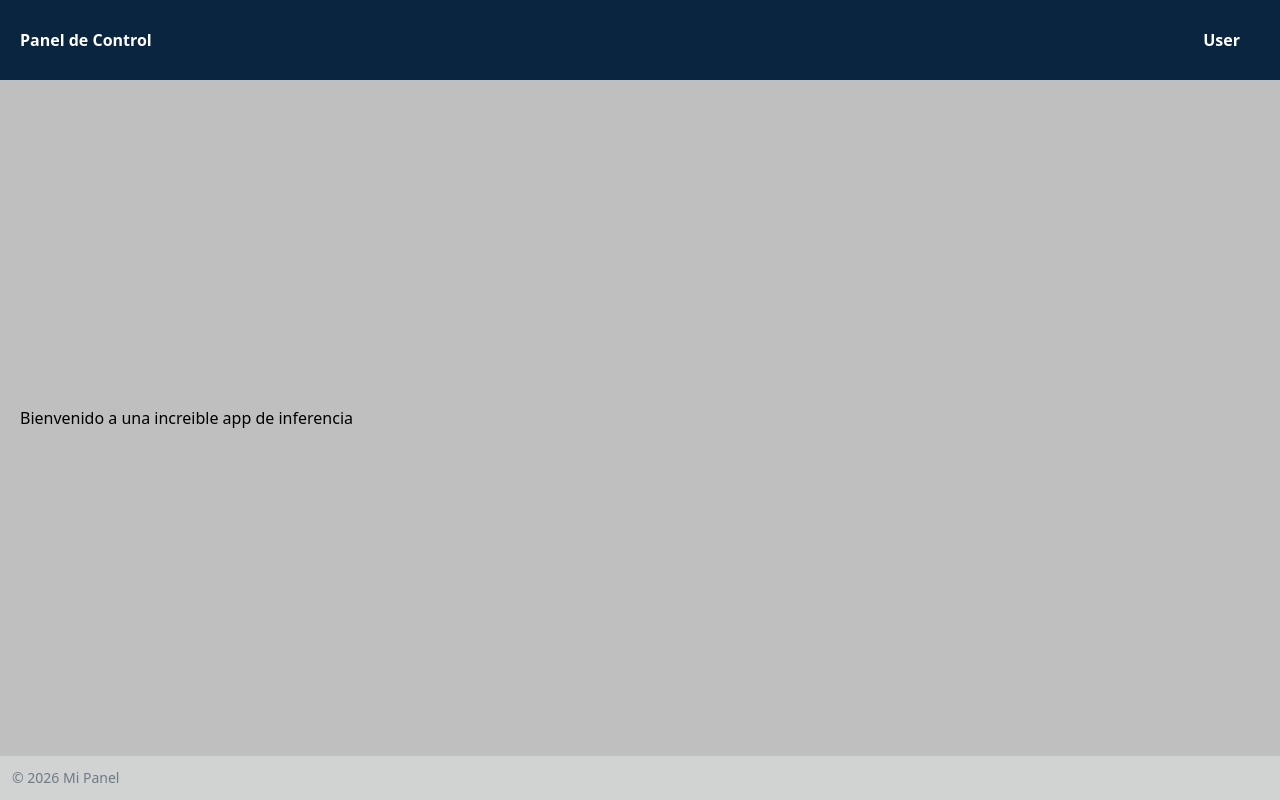
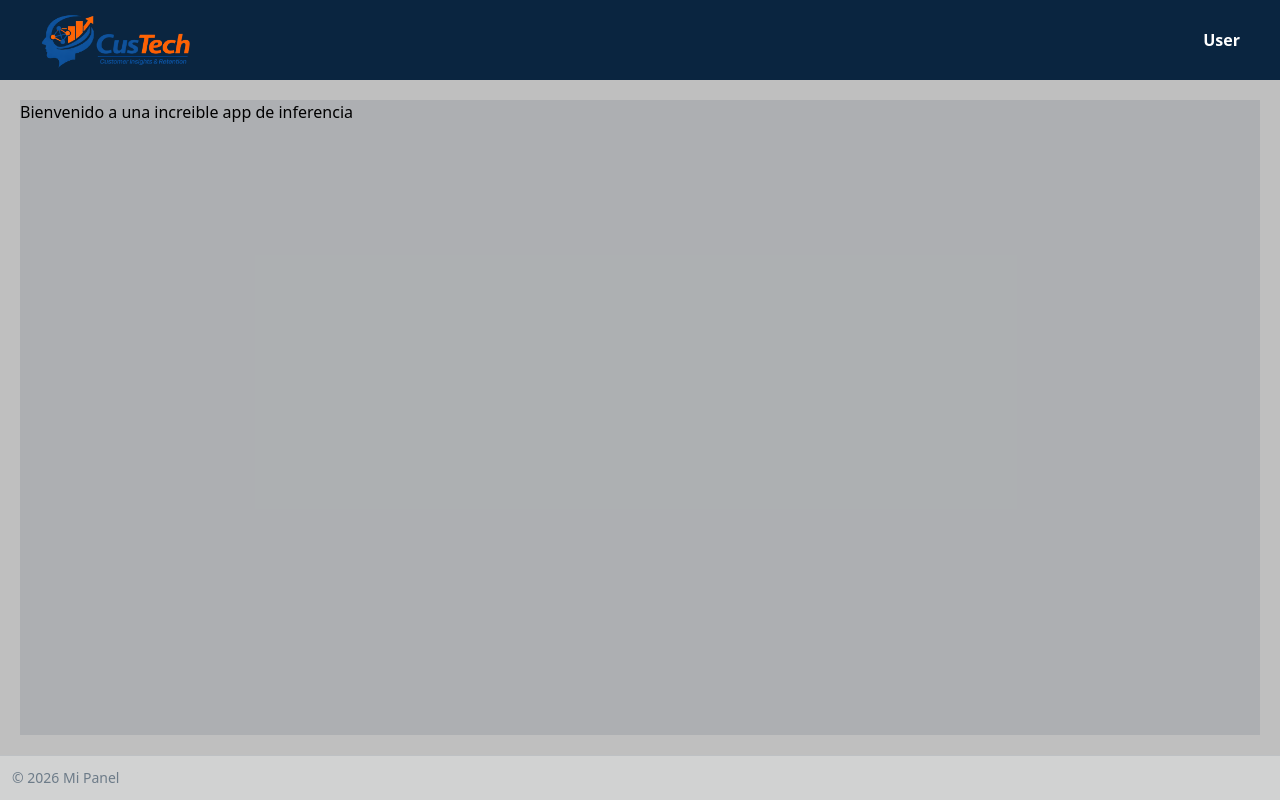
Before and after one commit to ChurnInsight-Alura/churn-insight-app, a React (Vite) app: page /#/ in a window 1280 px wide. Built offline with nearby package versions, Linux system fonts and the light colour scheme.

Commit message:
Paso de flexbox a grid

```diff
--- a/src/components/header/Header.jsx
+++ b/src/components/header/Header.jsx
@@ -1,35 +1,26 @@
 import { Outlet, Link } from "react-router-dom";
 import Footer from "../footer/Footer";
-
+import logo from "@/assets/img/logo-nobg.png";
 export default function Header() {
   return (
-   <div className="flex flex-row flex-wrap min-h-dvh w-full">
-  <aside className="sticky top-0 h-20 w-screen bg-primary">
-    <nav className="flex items-center h-full justify-between text-white">
-      <div className="nav-container-left">
-        <Link
-        to="/dashboard"
-        className="font-semibold px-5">
-        Panel de Control
+    <div className="grid h-dvh w-full grid-rows-[auto_1fr_auto]">
+      <aside className="h-20 w-screen bg-primary sticky top-0">
+        <nav className="flex h-full items-center justify-between text-white">
+          <Link to="/dashboard" className="px-5 font-semibold">
+            <img src={logo} alt="Logo" className="h-16 sm:h-20 px-3 w-auto" />
           </Link>
-      </div>
-      <div className="nav-container-right px-10">
-         <Link
-        to="/user"
-        className=" font-semibold">
+
+          <Link to="/user" className="px-10 font-semibold">
             User
           </Link>
-      </div>
-
         </nav>
       </aside>
-  <div className="flex flex-col flex-1">
-    <main className="flex-1 p-5">
+
+      <main className="overflow-y-auto p-5">
         <Outlet />
       </main>
 
       <Footer />
     </div>
-</div>
   );
 }
--- a/src/components/verticalHeader/VerticalHeader.jsx
+++ b/src/components/verticalHeader/VerticalHeader.jsx
@@ -1,27 +1,29 @@
 import { Outlet, Link } from "react-router-dom";
 import Footer from "../footer/Footer";
-
+import logo from "@/assets/img/logo-nobg.png"
 export default function VerticalHeader() {
   return (
-   <div className="flex flex-row min-h-dvh w-full">
-  <aside className="sticky top-0 h-screen w-64 bg-primary/20">
-    <nav className="flex items-center h-full justify-center">
+    <div className="grid h-dvh w-full grid-cols-[auto_1fr] grid-rows-[1fr_auto]">
+
+      <aside className="row-span-2 w-32 sm:w-64 bg-primary/20">
+        <nav className="flex flex-col p-5 items-center h-full gap-2">
+          <Link to="/" className="sm:px-5 font-semibold">
+                      <img src={logo} alt="Logo" className="h-16 sm:h-20 px-3 w-auto" />
+          </Link>
           <Link
             to="/dashboard"
-        className="text-primary font-semibold hover:text-primary/70 transition-colors">
+            className="text-primary font-semibold hover:text-primary/70 transition-colors"
+          >
             Panel de Control
           </Link>
         </nav>
       </aside>
 
-
-  <div className="flex flex-col flex-1">
-    <main className="flex-1 p-5">
+      <main className="overflow-y-auto p-5">
         <Outlet />
       </main>
 
       <Footer />
     </div>
-</div>
   );
 }
--- a/src/layout/home/Home.jsx
+++ b/src/layout/home/Home.jsx
@@ -2,7 +2,7 @@ export default function Home(){
     return (
         <>
 
-        <h1>Bienvenido a una increible app de inferencia</h1>
+        <h1 className="min-h-full bg-primary/10">Bienvenido a una increible app de inferencia</h1>
 
         </>
     )
--- a/vite.config.js
+++ b/vite.config.js
@@ -1,7 +1,7 @@
 import { defineConfig } from 'vite'
 import react from '@vitejs/plugin-react'
 import tailwindcss from '@tailwindcss/vite'
-
+import path from "path";
 // https://vite.dev/config/
 export default defineConfig({
   plugins: [
@@ -12,4 +12,9 @@ export default defineConfig({
     }),
     tailwindcss(),
   ],
+  resolve:{
+    alias:{
+      "@": path.resolve(__dirname, "src")
+    }
+  }
 })
```
Also changed, not shown: src/assets/img/logo-nobg.png (added). Lines whose indentation alone changed are shown as unchanged.
